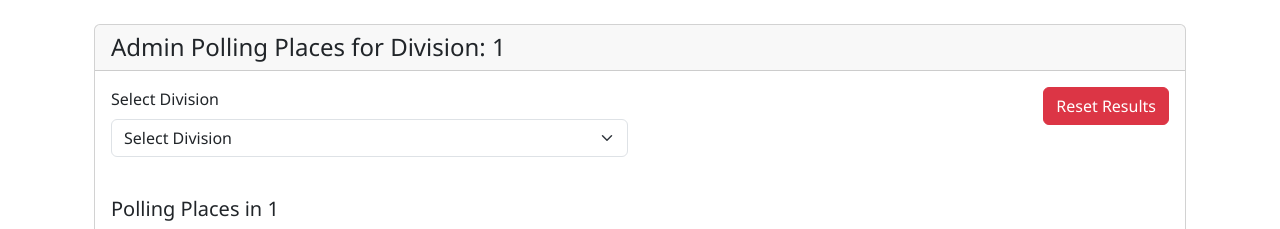
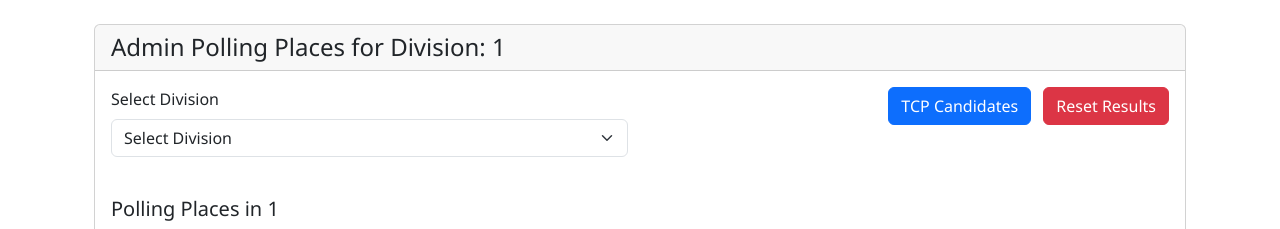
Before and after one commit to amalfiblue/amalfiResults, a Flask app: page /admin/polling-places/1 in a window 1280 px wide. Shown: the part 56-285 px from the top of the page. Run offline with Flask 3, Linux system fonts and the light colour scheme; a user stored in the database is signed in; data that the repository does not hold is empty; some libraries are stand-ins or nearby versions.

Commit message:
Add TCP candidates button to admin polling places page
Co-Authored-By: Andrew Waites <andrew.waites@amalfiblue.com>

```diff
--- a/flask_app/templates/admin_polling_places.html
+++ b/flask_app/templates/admin_polling_places.html
@@ -31,6 +31,9 @@
                                 </form>
                             </div>
                             <div class="col-md-6 text-end">
+                                <a href="/admin/tcp-candidates/{{ division }}" class="btn btn-primary me-2">
+                                    TCP Candidates
+                                </a>
                                 <button type="button" class="btn btn-danger" data-bs-toggle="modal" data-bs-target="#resetResultsModal">
                                     Reset Results
                                 </button>
```
